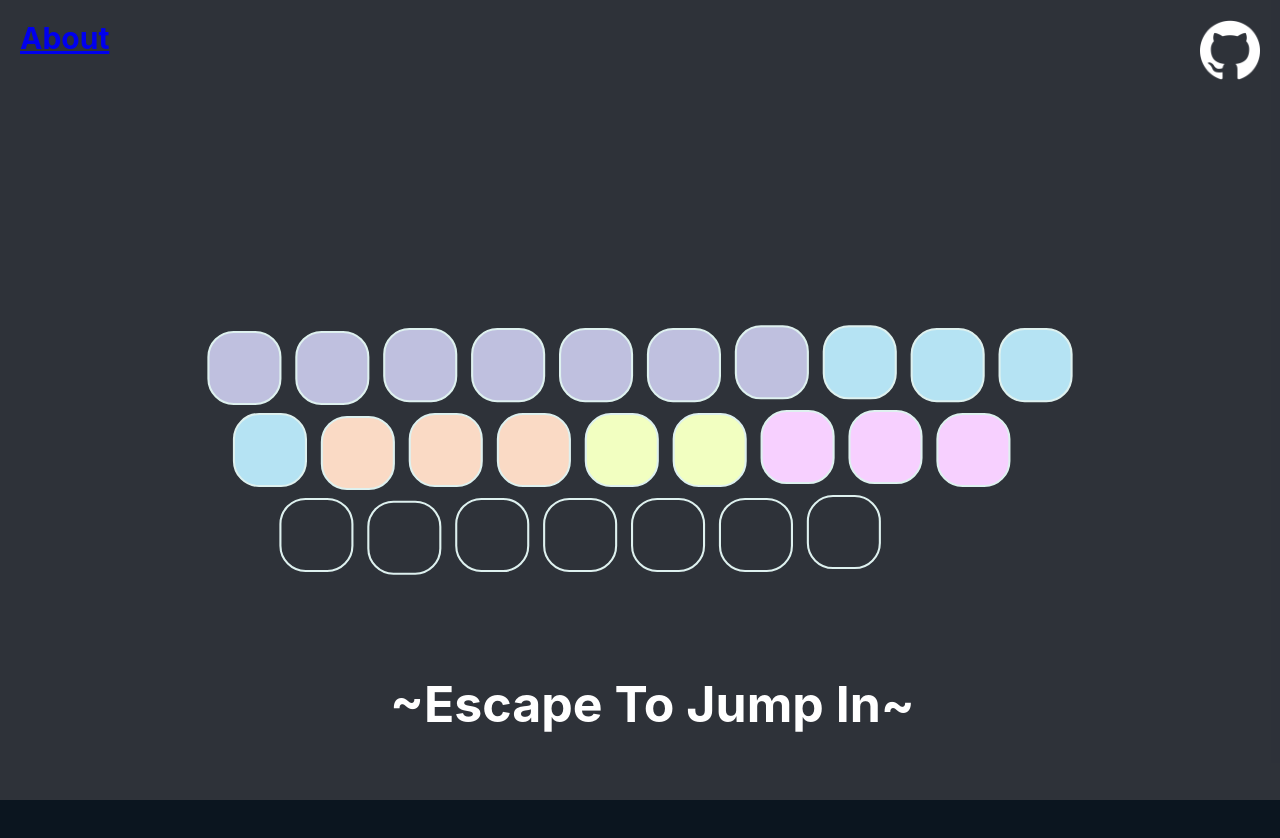
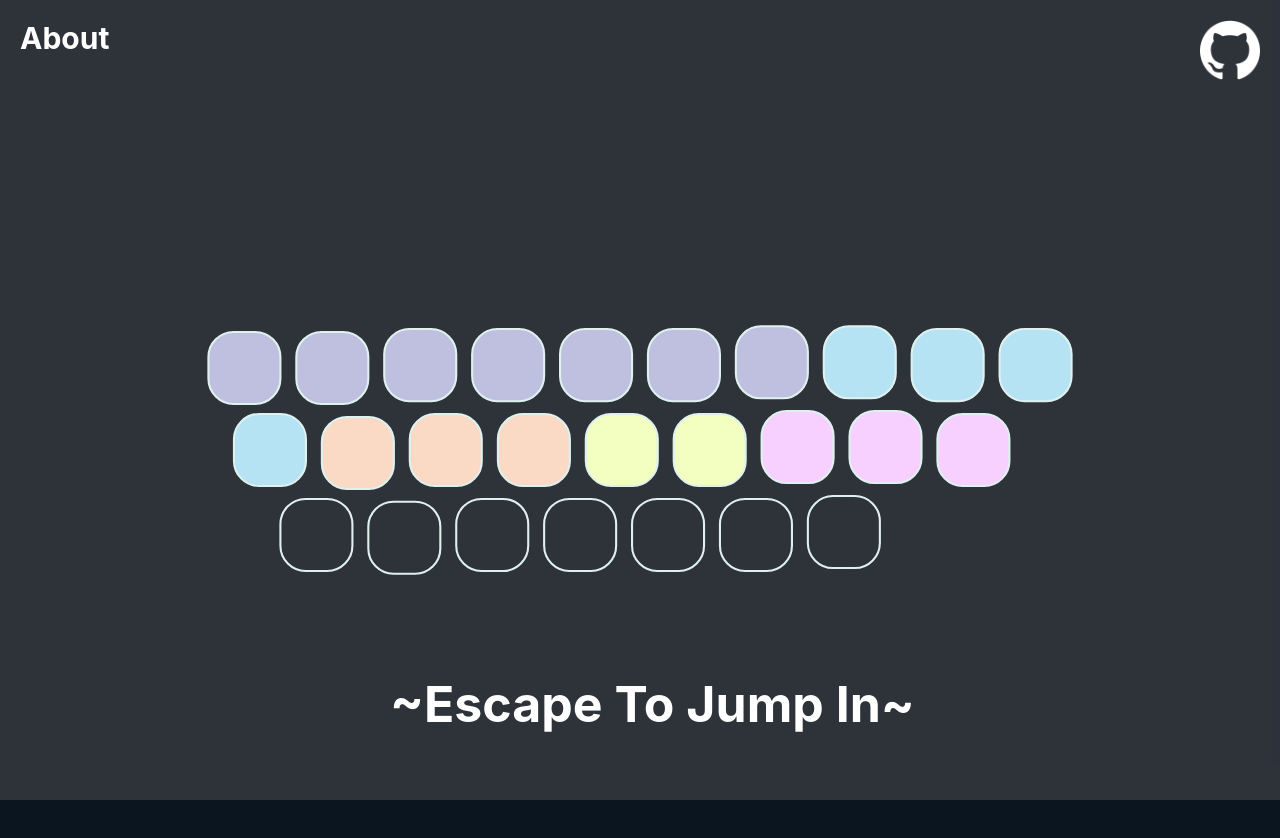
Before and after one commit to BillyMerchan/MoonTunes, a React (Create React App) app in the folder my-app/: page / in a window 1280 px wide. Shown: the top 838 px of the page. Built offline with nearby package versions, Linux system fonts and the light colour scheme.

Commit message:
adding fixes for router and about page

```diff
--- a/my-app/package.json
+++ b/my-app/package.json
@@ -9,6 +9,7 @@
     "howler": "^2.2.3",
     "react": "^18.2.0",
     "react-dom": "^18.2.0",
+    "react-router-dom": "^6.4.3",
     "react-scripts": "5.0.1",
     "web-vitals": "^2.1.4"
   },
--- a/my-app/src/Components/EscapeMenu/EscapeMenu.css
+++ b/my-app/src/Components/EscapeMenu/EscapeMenu.css
@@ -14,6 +14,14 @@
     0% {opacity: 0}
     100% { opacity: 1}
 
+}
+
+a:link {
+    text-decoration:none;
+}
+
+a {
+    color:inherit;
 }
 
 .aboutLink {
--- /dev/null
+++ b/my-app/src/Routes/About/about.js
@@ -0,0 +1,18 @@
+import './about.css';
+
+function About() {
+  return (
+    <div>
+      <div className="Page">
+        <header className="App-header">
+          <h1>About Page</h1>
+        </header>
+        <div className="Body">
+          <p>lorem ipsum</p>
+        </div>
+      </div>
+    </div>
+  );
+}
+
+export default About;
```
Also changed, not shown: my-app/src/Routes/About/about.css (added), 1 other file (tests, documents, lock files or other folders).
